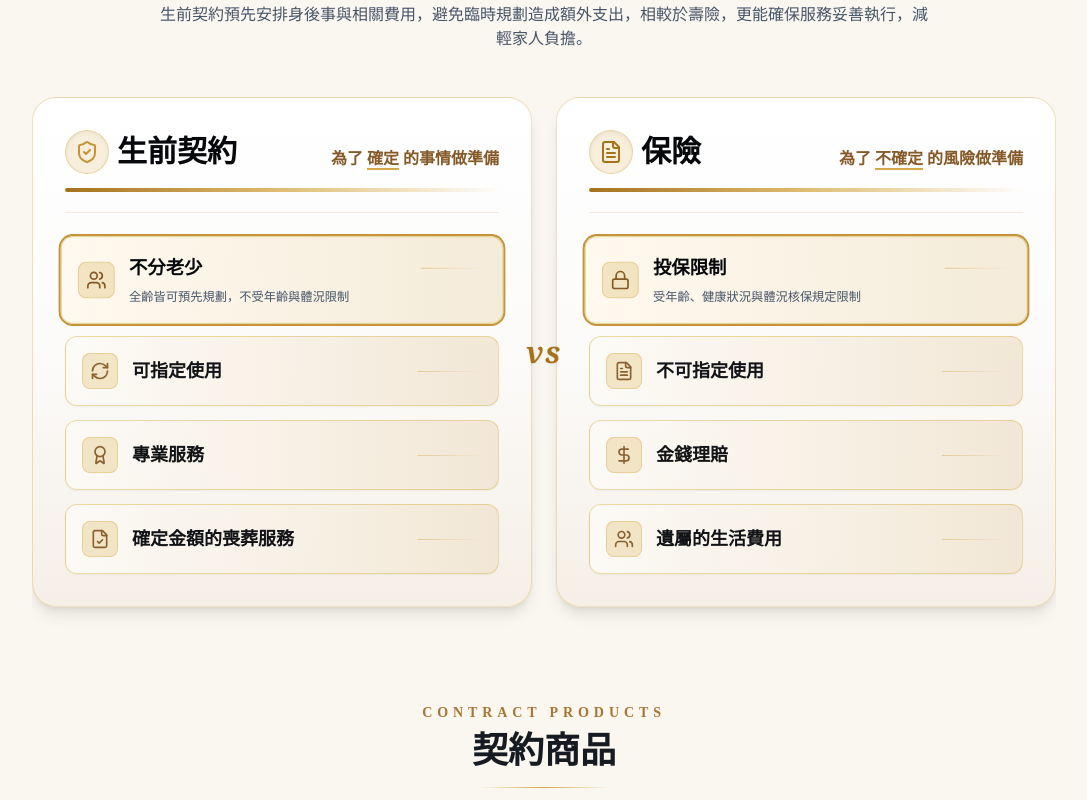
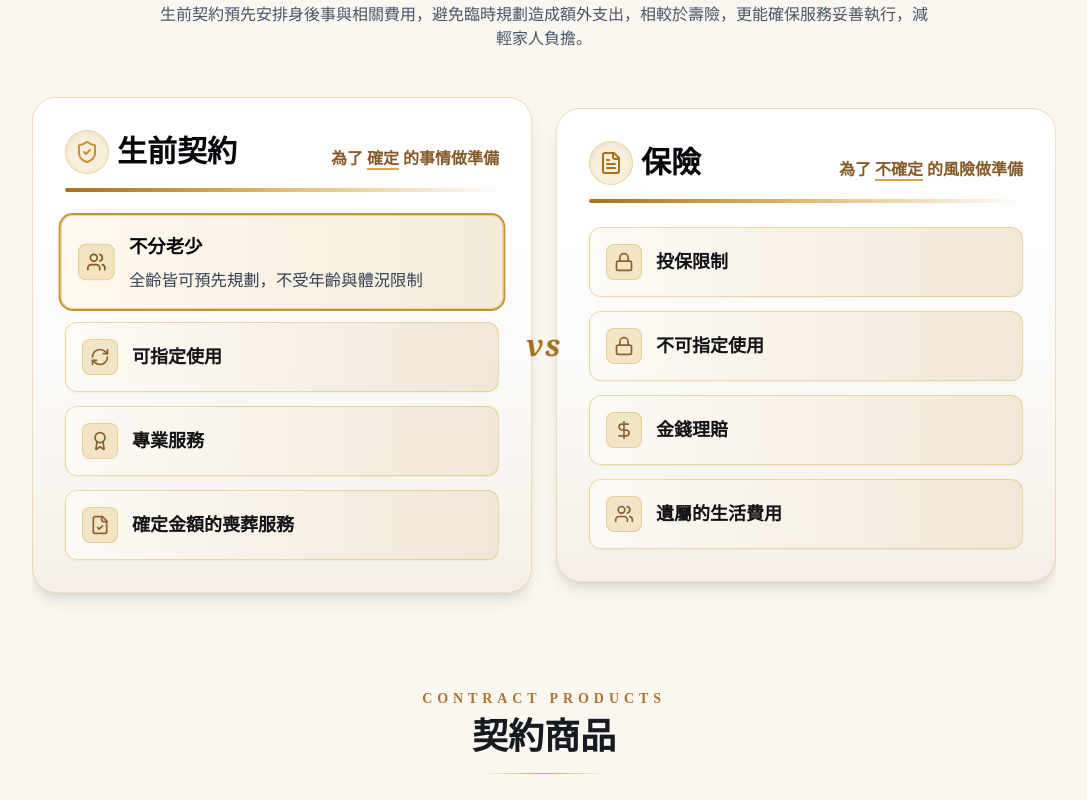
Before and after one commit to m9606286/baoci-life-website, a React (Vite) app: page /preneed in a window 1280 px wide. Shown: the part 1740-2540 px from the top of the page, without its empty margins (96-1183 px from the left). Built offline with nearby package versions, Linux system fonts and the light colour scheme.

Commit message:
Update PreneedContract.tsx

```diff
--- a/src/components/PreneedContract.tsx
+++ b/src/components/PreneedContract.tsx
@@ -46,10 +46,10 @@ const preneedItems = [
   { title: '確定金額的喪葬服務', desc: '預約現價鎖定，免受未來通膨影響', icon: FileCheck },
 ];
 
-// 保險 4 大互動項目
+// 保險 4 大互動項目 (第二個「不可指定使用」改為鎖的小圖)
 const insuranceItems = [
   { title: '投保限制', desc: '受年齡、健康狀況與體況核保規定限制', icon: Lock },
-  { title: '不可指定使用', desc: '被保險人於投保時即固定，無法隨意變更使用對象', icon: FileText },
+  { title: '不可指定使用', desc: '被保險人於投保時即固定，無法隨意變更使用對象', icon: Lock },
   { title: '金錢理賠', desc: '以保險金給付為主，非直接提供實物服務', icon: DollarSign },
   { title: '遺屬的生活費用', desc: '提供家庭經濟支柱身故後的資金補貼', icon: Users },
 ];
@@ -61,9 +61,9 @@ export default function PreneedConcept() {
   const [activeIndex, setActiveIndex] = useState<number>(1);
   const [years, setYears] = useState<number>(5); // 預設為 5 年後，最多 80 年
 
-  // 生前契約與保險互動卡片選中狀態
-  const [activePreneedIdx, setActivePreneedIdx] = useState<number>(0);
-  const [activeInsIdx, setActiveInsIdx] = useState<number>(0);
+  // 生前契約與保險互動卡片選中狀態 (保險初始不預設選中任何一項，設為 null)
+  const [activePreneedIdx, setActivePreneedIdx] = useState<number | null>(0);
+  const [activeInsIdx, setActiveInsIdx] = useState<number | null>(null);
 
   // SVG 座標基準常數
   const startX = 135;
@@ -295,7 +295,7 @@ export default function PreneedConcept() {
                   transform="rotate(-11.5, 485, 116)"
                   className="font-serif-tc font-semibold fill-[#A6721C] text-[13px] tracking-wide"
                 >
-                  因物價與服務成本上漲,殯葬費用將隨時間增加
+                  因物價與服務成本上漲，殯葬費用將隨時間增加
                 </text>
 
                 <line
@@ -390,7 +390,7 @@ export default function PreneedConcept() {
           </div>
         </div>
 
-        {/* 4. 生前契約與保險差異 (左側對齊方格、標題與副標並排、淺金質感漸層色方格、手寫風 VS) */}
+        {/* 4. 生前契約與保險差異 */}
         <div className="max-w-5xl mx-auto py-6 relative overflow-hidden">
 
           {/* 區塊標題 */}
@@ -407,14 +407,14 @@ export default function PreneedConcept() {
             </p>
           </div>
 
-          {/* 左右對比雙大卡片容器 (含中間手寫風格 VS) */}
+          {/* 左右對比雙大卡片容器 (含中間手寫風格 vs) */}
           <div className="grid grid-cols-1 lg:grid-cols-12 gap-6 items-center relative">
 
             {/* 左側：生前契約卡片 */}
             <div className="lg:col-span-6 bg-gradient-to-b from-white via-[#fcfbfa] to-[#f5efe6] rounded-3xl p-6 sm:p-8 border border-gold-400/35 shadow-lg relative group hover:-translate-y-1 transition-all duration-300">
 
-              <div className="mb-6 pb-5 border-b border-gold-400/20">
-                {/* 標題與「為了 確定 的事情做準備」並排，整體左側對齊方格 */}
+              <div className="mb-6">
+                {/* 標題與副標並排 */}
                 <div className="flex flex-col sm:flex-row sm:items-baseline justify-between gap-2">
                   <div className="flex items-center gap-2">
                     <div className="w-11 h-11 rounded-full bg-gold-100/80 border border-gold-400/40 flex items-center justify-center shadow-inner shrink-0">
@@ -426,11 +426,11 @@ export default function PreneedConcept() {
                     為了 <span className="underline decoration-gold-400 decoration-2 underline-offset-4">確定</span> 的事情做準備
                   </p>
                 </div>
-                {/* 質感線：左邊深右邊淺 */}
+                {/* 質感線放在副標下方：左邊深右邊淺 */}
                 <div className="w-full h-1 bg-gradient-to-r from-[#A6721C] via-gold-300 to-transparent mt-3.5 rounded-full" />
               </div>
 
-              {/* 四個互動式條列項目 (改為淺金質感漸層色調 + 質感線) */}
+              {/* 四個互動式條列項目 (無右側短線、字級加大) */}
               <div className="space-y-3.5">
                 {preneedItems.map((item, idx) => {
                   const ItemIcon = item.icon;
@@ -453,12 +453,9 @@ export default function PreneedConcept() {
                         <ItemIcon className="w-5 h-5 text-gold-700" />
                       </div>
                       <div className="flex-1">
-                        <div className="flex items-center justify-between">
-                          <h5 className="font-serif-tc font-bold text-base sm:text-lg text-ink-950">{item.title}</h5>
-                          <div className="w-16 h-px bg-gradient-to-r from-gold-400/50 to-transparent" />
-                        </div>
+                        <h5 className="font-serif-tc font-bold text-base sm:text-lg text-ink-950">{item.title}</h5>
                         {isSelected && (
-                          <p className="text-xs text-slate-600 mt-1 animate-fadeIn leading-relaxed">{item.desc}</p>
+                          <p className="text-sm sm:text-base text-slate-700 mt-1.5 animate-fadeIn leading-relaxed font-normal">{item.desc}</p>
                         )}
                       </div>
                     </div>
@@ -468,7 +465,7 @@ export default function PreneedConcept() {
 
             </div>
 
-            {/* 中間手寫風格 VS (桌面版絕對置中懸浮，無圓圈) */}
+            {/* 中間手寫風格 vs (桌面版絕對置中懸浮) */}
             <div className="hidden lg:flex absolute left-1/2 -translate-x-1/2 z-20 font-serif font-italic text-3xl font-bold text-[#A6721C] items-center justify-center tracking-wider select-none drop-shadow-sm" style={{ fontFamily: 'Georgia, serif', fontStyle: 'italic' }}>
               vs
             </div>
@@ -476,8 +473,8 @@ export default function PreneedConcept() {
             {/* 右側：保險卡片 */}
             <div className="lg:col-span-6 bg-gradient-to-b from-white via-[#fcfbfa] to-[#f5efe6] rounded-3xl p-6 sm:p-8 border border-gold-400/35 shadow-lg relative group hover:-translate-y-1 transition-all duration-300">
 
-              <div className="mb-6 pb-5 border-b border-gold-400/20">
-                {/* 標題與「為了 不確定 的風險做準備」並排，整體左側對齊方格 */}
+              <div className="mb-6">
+                {/* 標題與副標並排 */}
                 <div className="flex flex-col sm:flex-row sm:items-baseline justify-between gap-2">
                   <div className="flex items-center gap-2">
                     <div className="w-11 h-11 rounded-full bg-gold-100/80 border border-gold-400/40 flex items-center justify-center shadow-inner shrink-0">
@@ -489,11 +486,11 @@ export default function PreneedConcept() {
                     為了 <span className="underline decoration-gold-400 decoration-2 underline-offset-4">不確定</span> 的風險做準備
                   </p>
                 </div>
-                {/* 質感線：左邊深右邊淺 */}
+                {/* 質感線放在副標下方：左邊深右邊淺 */}
                 <div className="w-full h-1 bg-gradient-to-r from-[#A6721C] via-gold-300 to-transparent mt-3.5 rounded-full" />
               </div>
 
-              {/* 四個互動式條列項目 (改為淺金質感漸層色調 + 質感線) */}
+              {/* 四個互動式條列項目 (無右側短線、字級加大) */}
               <div className="space-y-3.5">
                 {insuranceItems.map((item, idx) => {
                   const ItemIcon = item.icon;
@@ -516,12 +513,9 @@ export default function PreneedConcept() {
                         <ItemIcon className="w-5 h-5 text-gold-700" />
                       </div>
                       <div className="flex-1">
-                        <div className="flex items-center justify-between">
-                          <h5 className="font-serif-tc font-bold text-base sm:text-lg text-ink-950">{item.title}</h5>
-                          <div className="w-16 h-px bg-gradient-to-r from-gold-400/50 to-transparent" />
-                        </div>
+                        <h5 className="font-serif-tc font-bold text-base sm:text-lg text-ink-950">{item.title}</h5>
                         {isSelected && (
-                          <p className="text-xs text-slate-600 mt-1 animate-fadeIn leading-relaxed">{item.desc}</p>
+                          <p className="text-sm sm:text-base text-slate-700 mt-1.5 animate-fadeIn leading-relaxed font-normal">{item.desc}</p>
                         )}
                       </div>
                     </div>
```
